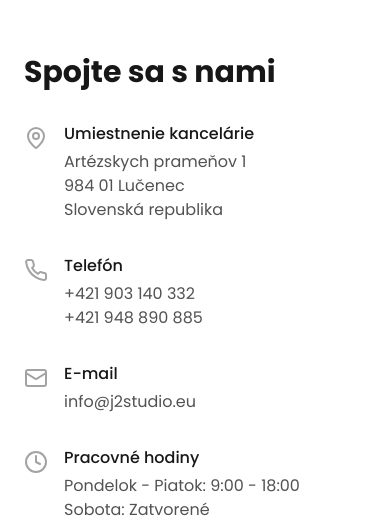
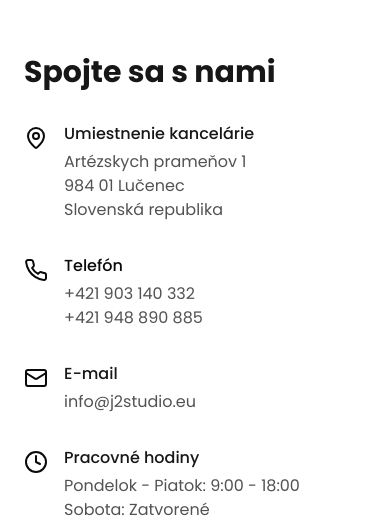
Before and after one commit to MarianMichalovic/j2studio, a Next.js app: page /contact in a window 390 px wide. Shown: the part 1380-1904 px from the top of the page. Built offline with nearby package versions, Linux system fonts and the light colour scheme.

Commit message:
Remove text color from contact icons
Eliminated the 'text-neutral-400' class from MapPin, Phone, Mail, and Clock icons in the contact page to use default icon color. Also removed redundant text color class from the phone section heading for consistency.

```diff
--- a/app/contact/page.tsx
+++ b/app/contact/page.tsx
@@ -74,7 +74,7 @@ export default function ContactPage() {
 
               <div className="space-y-8">
                 <div className="flex items-start space-x-4">
-                  <MapPin className="w-6 h-6 text-neutral-400 mt-1" />
+                  <MapPin className="w-6 h-6 mt-1" />
                   <div>
                     <h3 className="font-medium text-neutral-900 mb-1">Umiestnenie kancelárie</h3>
                     <p className="text-neutral-600">
@@ -88,16 +88,16 @@ export default function ContactPage() {
                 </div>
 
                 <div className="flex items-start space-x-4">
-                  <Phone className="w-6 h-6 text-neutral-400 mt-1" />
+                  <Phone className="w-6 h-6 mt-1" />
                   <div>
-                    <h3 className="font-medium text-neutral-900 mb-1">Telefón</h3>
+                    <h3 className="font-medium mb-1">Telefón</h3>
                     <p className="text-neutral-600">+421 903 140 332</p>
                     <p className="text-neutral-600">+421 948 890 885</p>
                   </div>
                 </div>
 
                 <div className="flex items-start space-x-4">
-                  <Mail className="w-6 h-6 text-neutral-400 mt-1" />
+                  <Mail className="w-6 h-6 mt-1" />
                   <div>
                     <h3 className="font-medium text-neutral-900 mb-1">E-mail</h3>
                     <p className="text-neutral-600">info@j2studio.eu</p>
@@ -105,7 +105,7 @@ export default function ContactPage() {
                 </div>
 
                 <div className="flex items-start space-x-4">
-                  <Clock className="w-6 h-6 text-neutral-400 mt-1" />
+                  <Clock className="w-6 h-6 mt-1" />
                   <div>
                     <h3 className="font-medium text-neutral-900 mb-1">Pracovné hodiny</h3>
                     <p className="text-neutral-600">
```
